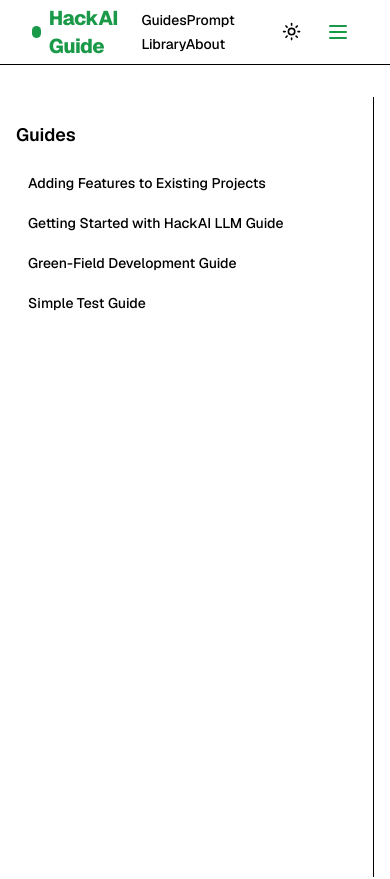
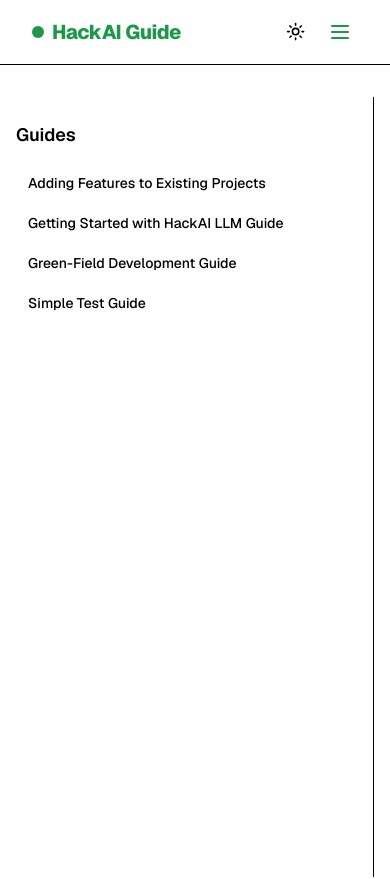
Before and after one commit to 19bmiles/llm-project-guide, a Next.js app: page /guides in a window 390 px wide. Shown: the top 879 px of the page. Built offline with nearby package versions, Linux system fonts and the light colour scheme.

Commit message:
refactor: integrate MobileNav component into Header and update navigation visibility

```diff
--- a/src/components/layout/Header.tsx
+++ b/src/components/layout/Header.tsx
@@ -1,7 +1,7 @@
 import Link from 'next/link'
 import { Button } from '@/components/ui/button'
 import { ThemeToggle } from '@/components/theme-toggle'
-import { Menu } from 'lucide-react'
+import { MobileNav } from '@/components/MobileNav'
 
 export function Header() {
   return (
@@ -13,17 +13,14 @@ export function Header() {
             <span className="font-extrabold text-xl tracking-tight text-brand-accent group-hover:text-brand-base transition-colors">HackAI Guide</span>
           </Link>
         </div>
-        <nav className="md:flex items-center gap-6">
+        <nav className="hidden md:flex items-center gap-6">
           <Link href="/guides" className="text-sm font-medium hover:text-brand-accent transition-colors">Guides</Link>
           <Link href="/resources/prompt-library" className="text-sm font-medium hover:text-brand-accent transition-colors">Prompt Library</Link>
           <Link href="/about" className="text-sm font-medium hover:text-brand-accent transition-colors">About</Link>
         </nav>
         <div className="flex items-center gap-2">
           <ThemeToggle />
-          {/* Mobile menu button for sidebar */}
-          <button className="md:hidden p-2 rounded hover:bg-accent/20 transition-colors" aria-label="Open menu">
-            <Menu className="w-6 h-6 text-brand-accent" />
-          </button>
+          <MobileNav />
         </div>
       </div>
     </header>
```
